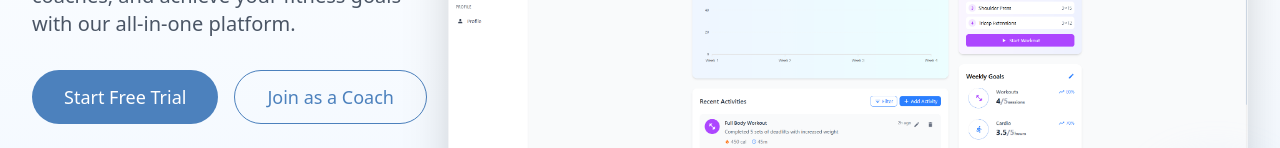
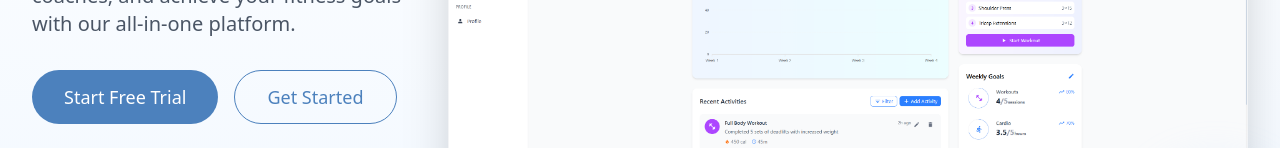
Before and after one commit to abdullahkabakk/fitness-tracker, a Vue app: page / in a window 1280 px wide. Shown: the part 334-482 px from the top of the page. Built offline with nearby package versions, Linux system fonts and the light colour scheme; what vue3-apexcharts would draw is missing.

Commit message:
feat: change forCoaches route to studentRoutes in hero

```diff
--- a/src/components/home/Hero.vue
+++ b/src/components/home/Hero.vue
@@ -49,7 +49,6 @@ import Button from '@/components/common/Button.vue'
 import TrustedBy from '@/components/home/hero/TrustedBy.vue'
 import {useRouter} from 'vue-router'
 import { StudentRoutes } from '@/helpers/routes/student.ts'
-import { PtRoutes } from '@/helpers/routes/pt.ts'
 
 const router = useRouter()
 
@@ -64,11 +63,11 @@ const buttons = [
     },
   },
   {
-    text: 'forCoaches',
+    text: 'getStarted',
     variant: 'outline',
     size: 'lg',
     click: () => {
-      router.push(PtRoutes.home)
+      router.push(StudentRoutes.home)
       // Handle coach login button click
     },
   },
--- a/src/locales/en.json
+++ b/src/locales/en.json
@@ -70,6 +70,7 @@
       "subtitle": "Track your progress, connect with coaches, and achieve your fitness goals with our all-in-one platform.",
       "startTrial": "Start Free Trial",
       "coachLogin": "Coach Login",
+      "getStarted": "Get Started",
       "forCoaches": "Join as a Coach",
       "trustedBy": "Trusted by thousands of fitness enthusiasts and coaches worldwide",
       "activeCoaches": "Active Coaches"
```
